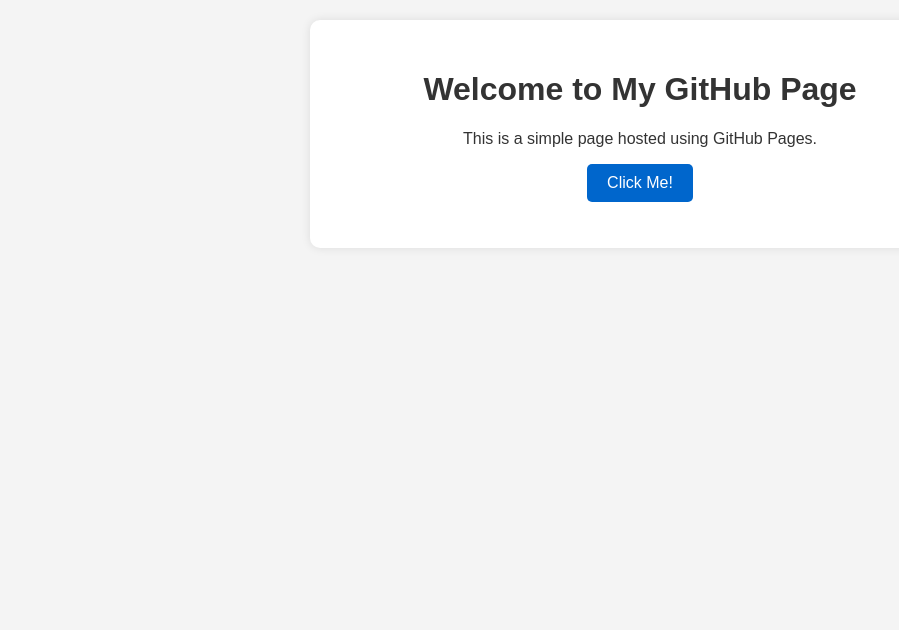
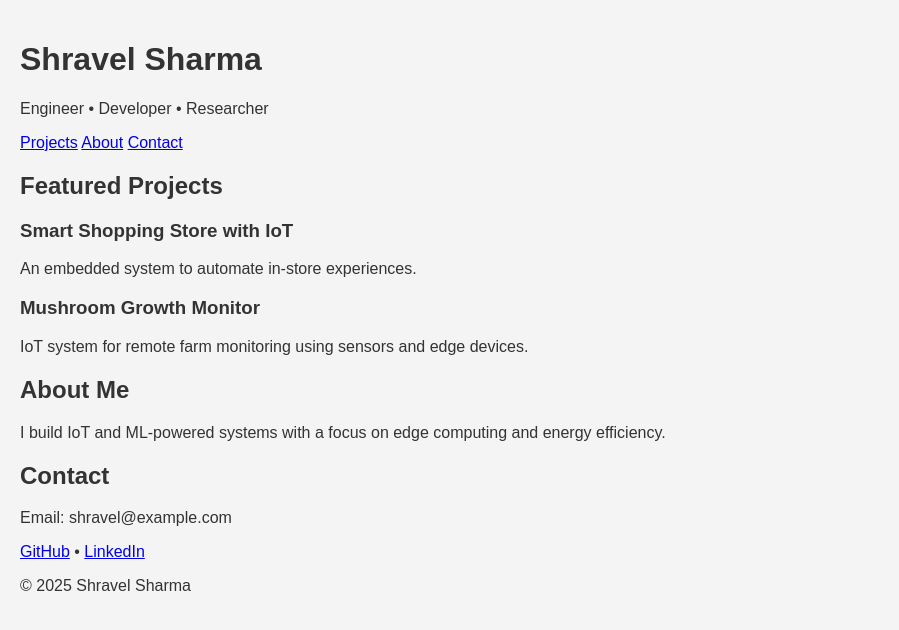
Before and after one commit to Buzz-coding-217/Github-Pages, a plain HTML site: page index.html in a window 1280 px wide. Shown: the whole page, without its empty margins (0-899 px from the left). Drawn offline with Linux system fonts and the light colour scheme.

Commit message:
Update index.html

```diff
--- a/index.html
+++ b/index.html
@@ -2,18 +2,48 @@
 <html lang="en">
 <head>
   <meta charset="UTF-8" />
-  <meta name="viewport" content="width=device-width, initial-scale=1.0" />
-  <title>My GitHub Page</title>
+  <meta name="viewport" content="width=device-width, initial-scale=1.0"/>
+  <title>Shravel Sharma</title>
   <link rel="stylesheet" href="style.css" />
 </head>
 <body>
-  <div class="container">
-    <h1>Welcome to My GitHub Page</h1>
-    <p>This is a simple page hosted using GitHub Pages.</p>
-    <button onclick="showMessage()">Click Me!</button>
-    <p id="message"></p>
-  </div>
+  <header>
+    <h1>Shravel Sharma</h1>
+    <p>Engineer • Developer • Researcher</p>
+  </header>
 
-  <script src="script.js"></script>
+  <nav>
+    <a href="#projects">Projects</a>
+    <a href="#about">About</a>
+    <a href="#contact">Contact</a>
+  </nav>
+
+  <section id="projects">
+    <h2>Featured Projects</h2>
+    <div class="project">
+      <h3>Smart Shopping Store with IoT</h3>
+      <p>An embedded system to automate in-store experiences.</p>
+    </div>
+    <div class="project">
+      <h3>Mushroom Growth Monitor</h3>
+      <p>IoT system for remote farm monitoring using sensors and edge devices.</p>
+    </div>
+    <!-- Add more projects -->
+  </section>
+
+  <section id="about">
+    <h2>About Me</h2>
+    <p>I build IoT and ML-powered systems with a focus on edge computing and energy efficiency.</p>
+  </section>
+
+  <section id="contact">
+    <h2>Contact</h2>
+    <p>Email: shravel@example.com</p>
+    <p><a href="https://github.com/shravelsharma">GitHub</a> • <a href="https://linkedin.com/in/shravelsharma">LinkedIn</a></p>
+  </section>
+
+  <footer>
+    <p>© 2025 Shravel Sharma</p>
+  </footer>
 </body>
 </html>
```
